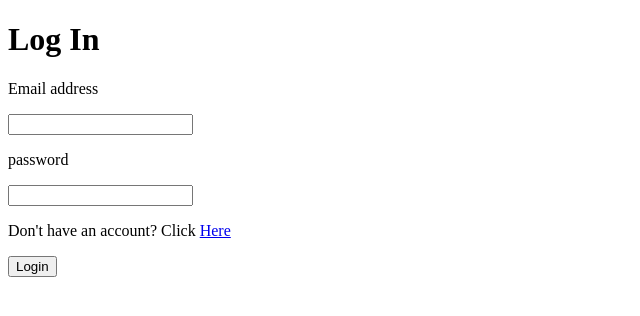
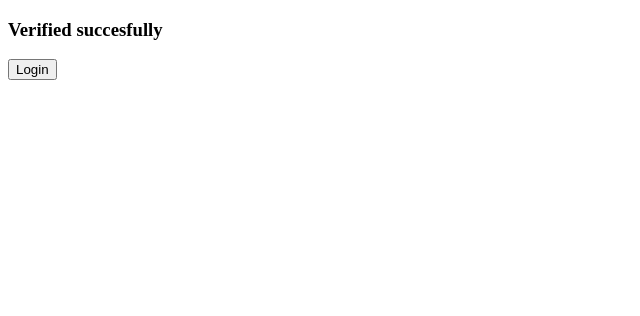
Before and after one commit to imraan024/AuthenticateSystem, a Django app: page /verified/ in a window 1280 px wide. Shown: the top 316 px of the page, without its empty margins (0-640 px from the left). Run offline with Django 3.2, Linux system fonts and the light colour scheme.

Commit message:
user registered with auth token

```diff
--- a/AuthSystem/templates/verified.html
+++ b/AuthSystem/templates/verified.html
@@ -6,30 +6,11 @@
 
 
 {% block body %}
-<h1>Log In</h1>
+<h3>Verified succesfully</h3>
 
-<form method = "POST">
-    {% csrf_token %}
-    <p>{{ login_form.email.label }}</p>
-    <p>{{ login_form.email }}</p>
-    <p>{{ login_form.password.label }}</p>
-    <p>{{ login_form.password }}</p>
+
+    <a href="{% url 'login' %}"><button class="btn btn-success">Login</button> </a><br>
 
 
 
-
-    {% if login_form.non_field_errors %}
-        <p >{{ login_form.non_field_errors }}</p>
-    {% endif %}
-
-
-
-    <p>Don't have an account? Click <a href = {% url "register" %}>Here</a></p>
-
-
-
-    <button class="btn btn-success">Login</button> <br>
-
-</form>
-
 {% endblock %}
--- a/AuthSystem/users/models.py
+++ b/AuthSystem/users/models.py
@@ -42,6 +42,11 @@ class UserProfile(AbstractBaseUser):
     is_staff= models.BooleanField(default=False)
     is_superuser= models.BooleanField(default=False)
 
+    auth_token = models.CharField(max_length=200)
+    is_verified = models.BooleanField(default = False)
+    created_at = models.DateTimeField(auto_now_add=True)
+
+
     USERNAME_FIELD="email"
 
     #REQUIRED_FIELDS=['']
--- a/AuthSystem/users/views.py
+++ b/AuthSystem/users/views.py
@@ -5,6 +5,8 @@ from django.contrib.auth import authenticate, login, logout
 from .models import UserProfile
 from users.forms import SignUpForm, UserLoginForm
 from django.contrib.auth.decorators import login_required
+from django.contrib import messages
+import uuid
 
 #ajax validation
 # from jsonview.decorators import json_view
@@ -20,17 +22,37 @@ def home(request):
 #@json_view
 def register(request):
     context = {}
+
     if request.POST:
         form = SignUpForm(request.POST)
         if form.is_valid():
-            form.save()
-            return redirect('login')
 
+            try:
+                email = request.POST.get('email')
+                first_name = request.POST.get('first_name')
+                last_name = request.POST.get('last_name')
+                phone = request.POST.get('phone')
+                password = request.POST.get('password1')
+                print(password)
+                token = str(uuid.uuid4)
+                profile_obj = UserProfile.objects.create(email = email, first_name = first_name, last_name = last_name, phone = phone, auth_token = token )
+                profile_obj.set_password(password)
+                profile_obj.save()
+                print(token)
+                return redirect("/send_mail")
+
+            except Exception as e:
+                print(e)
+
+                # return redirect('login')
         context['register_form']=form
+
+
 
     else:
         form=SignUpForm()
         context['register_form']=form
+
     return render(request, 'register.html', context)
 
     # form = SignUpForm(request.POST or None)
@@ -99,18 +121,5 @@ def sendEmailView(request):
     return render(request, "send_mail.html")
 
 def verifiedView(request):
-    next = request.GET.get('next')
-    form = UserLoginForm(request.POST or None)
-    if form.is_valid():
-        email = form.cleaned_data.get('email')
-        password = form.cleaned_data.get('password')
-        user = authenticate(email=email, password=password)
-        login(request, user)
-        if next:
-            return redirect(next)
-        return redirect('/')
 
-    context = {
-        'login_form': form,
-    }
-    return render(request, "verified.html", context)
+    return render(request, "verified.html")
```
Also changed, not shown: AuthSystem/db.sqlite3, AuthSystem/users/migrations/0001_initial.py, AuthSystem/users/migrations/0002_alter_userprofile_auth_token.py (added).
